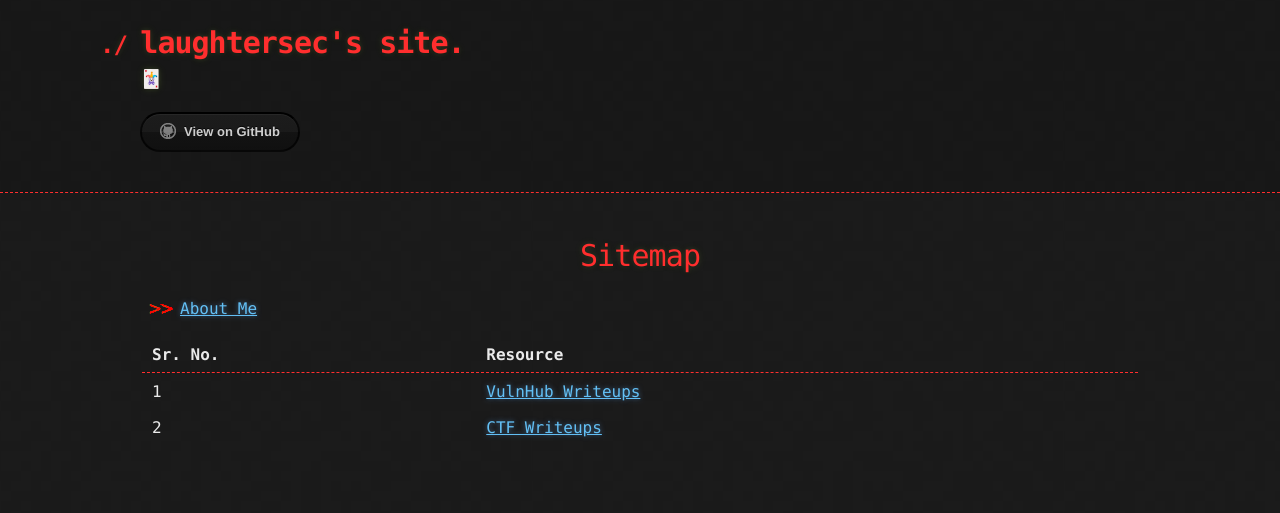
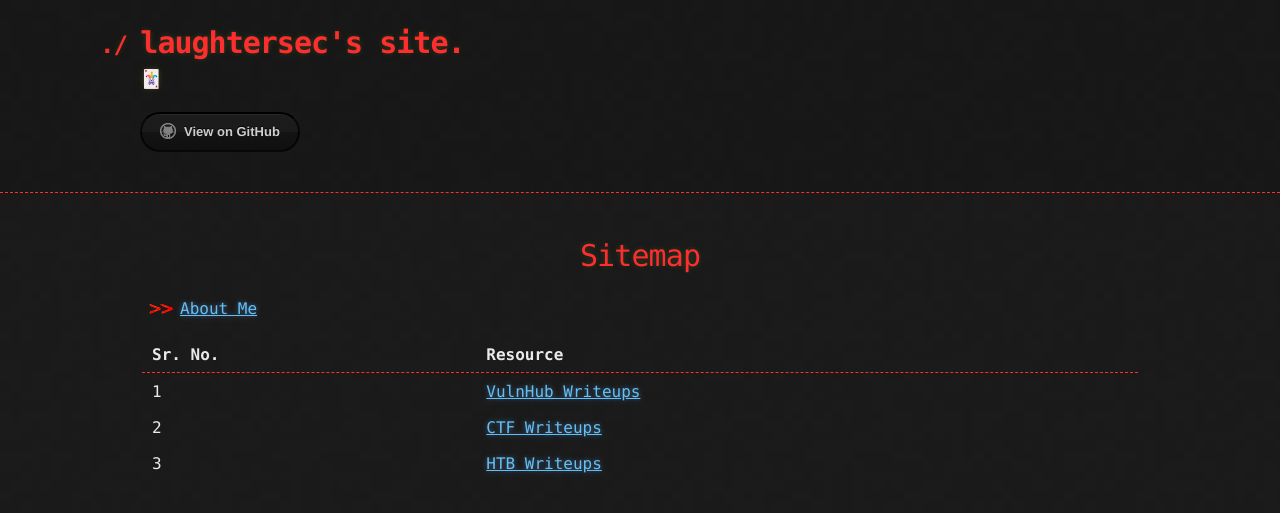
Before and after one commit to laughtersec/laughtersec.github.io, a Jekyll site: the page built from index.md, in a window 1280 px wide. Shown: the top 513 px of the page. Built offline with Jekyll 4.4.1, drawn with Linux system fonts in a browser that asks for light colours; our own code applies the rules of GitHub Pages for plain Markdown files.

Commit message:
Update index.md

```diff
--- a/index.md
+++ b/index.md
@@ -6,3 +6,4 @@
 | ------- | ------------------------------------------------------ |
 | 1       | [VulnHub Writeups](pages/vulnhub-writeups.html)        |
 | 2       | [CTF Writeups](pages/ctf-writeups.html)                |
+| 3       | [HTB Writeups](pages/htb-writeups.html)                |
```
